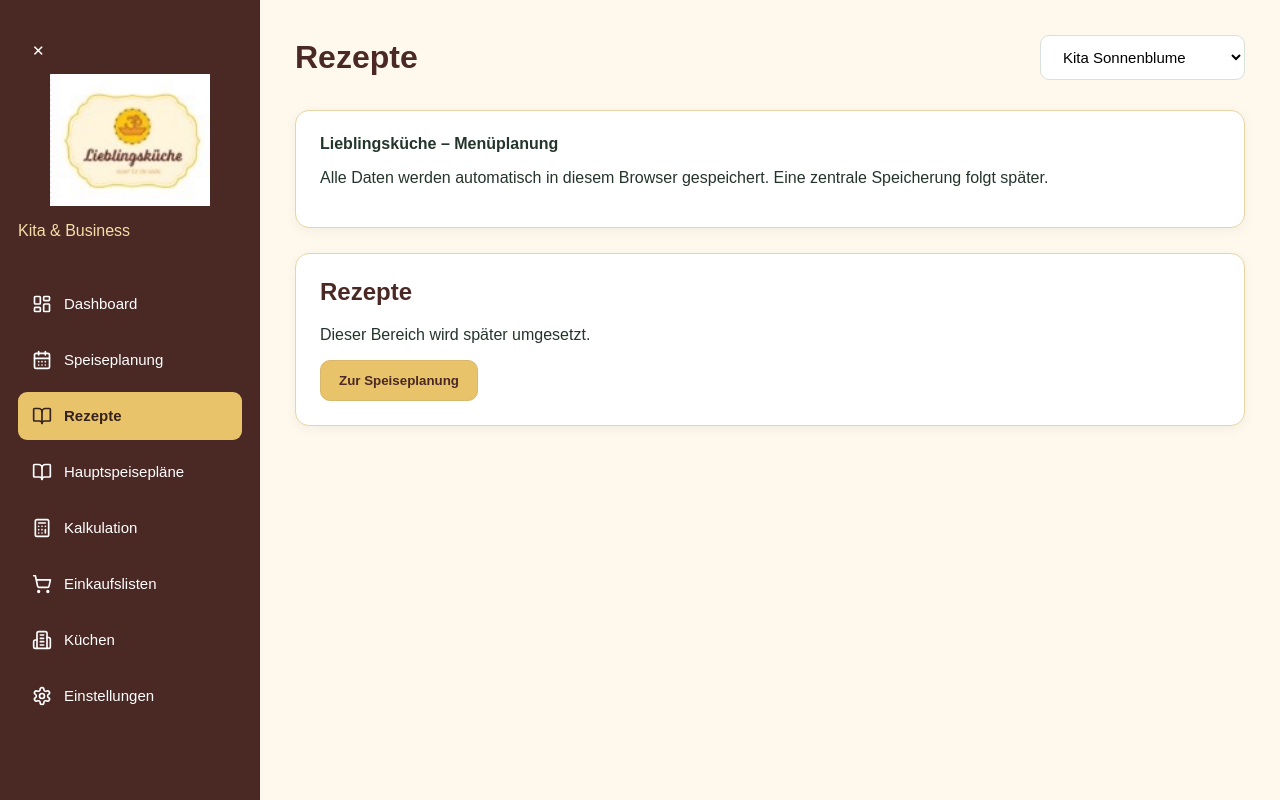
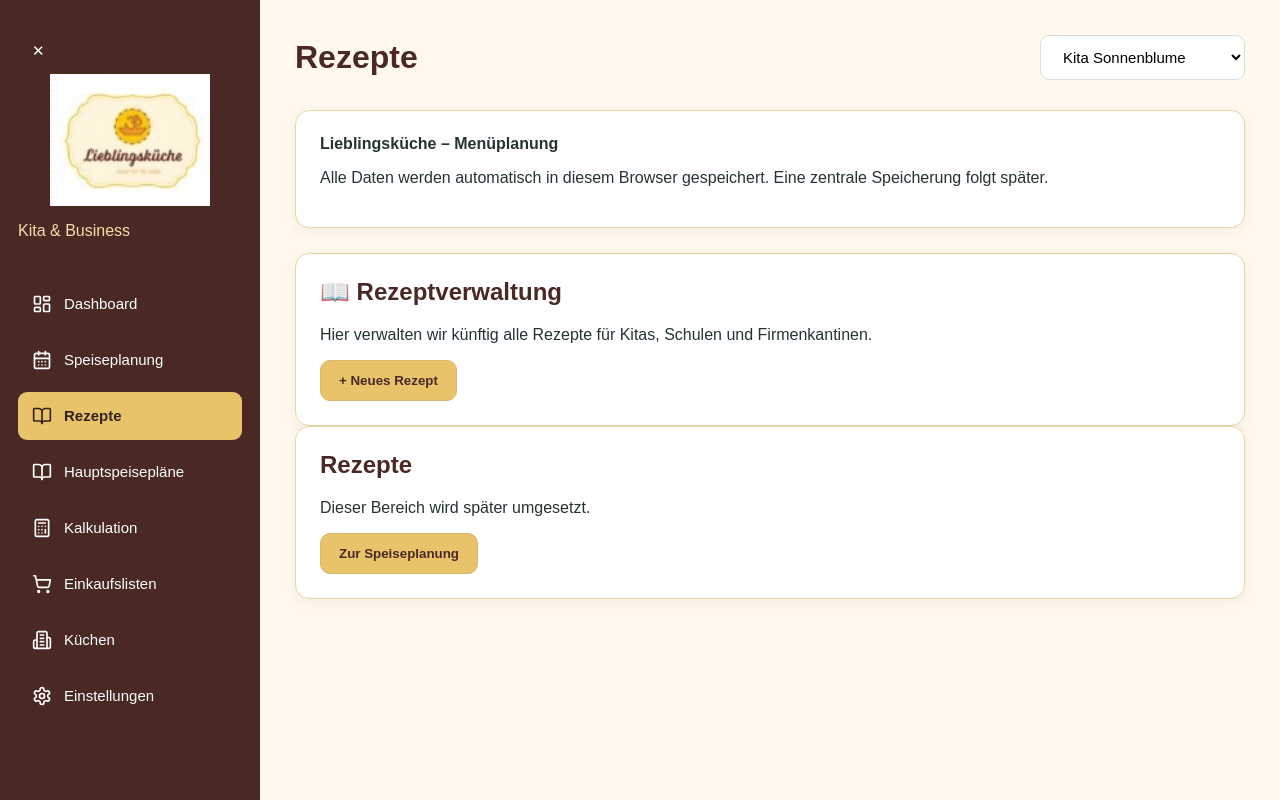
Before and after one commit to reitclub-lochau/Men-planer, a React (Vite) app: page / in a window 1280 px wide. Both pictures are taken after a click on the button "Rezepte". Built offline with nearby package versions, Linux system fonts and the light colour scheme.

Commit message:
Update App.jsx

```diff
--- a/src/App.jsx
+++ b/src/App.jsx
@@ -1429,7 +1429,22 @@ updated[key] = distributionAction === 'replace'
 )}
   </section>
 )}
-        {![
+   {page === 'Rezepte' && (
+  <section className="meal-plan">
+    <h2>📖 Rezeptverwaltung</h2>
+    <p>
+      Hier verwalten wir künftig alle Rezepte
+      für Kitas, Schulen und Firmenkantinen.
+    </p>
+
+    <button
+      className="primary"
+      type="button"
+    >
+      + Neues Rezept
+    </button>
+  </section>
+)}     {![
           'Dashboard',
           'Speiseplanung',
           'Küchen',
```
